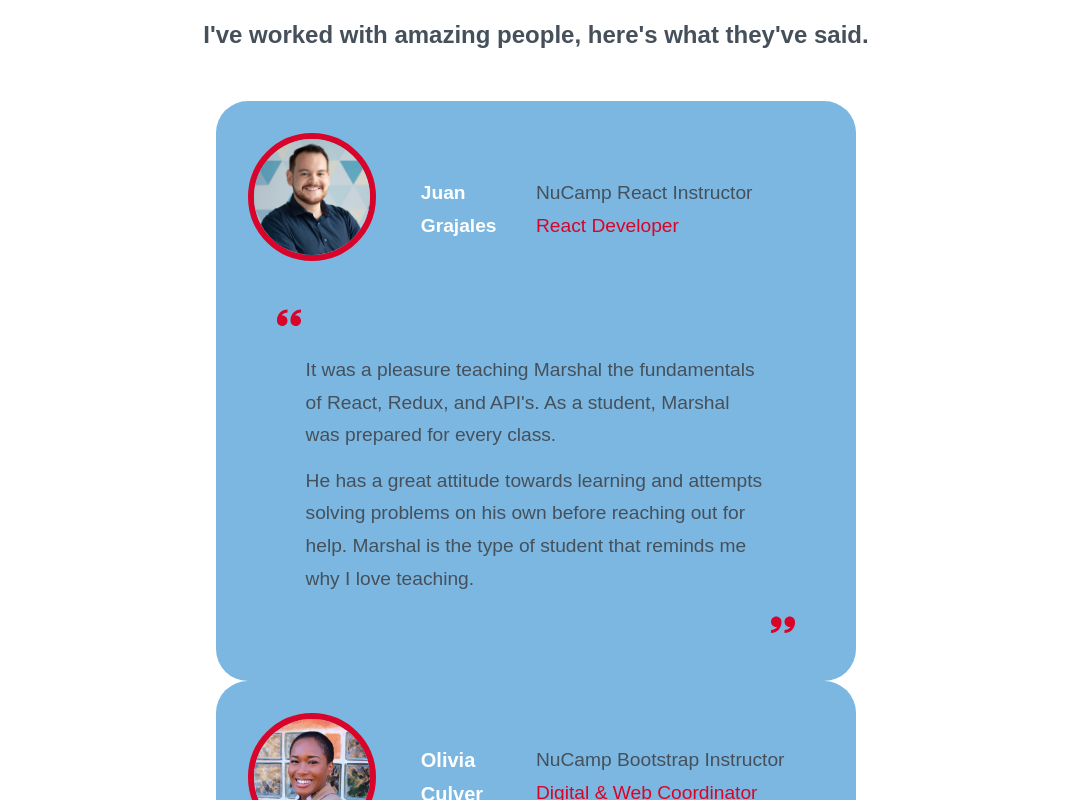
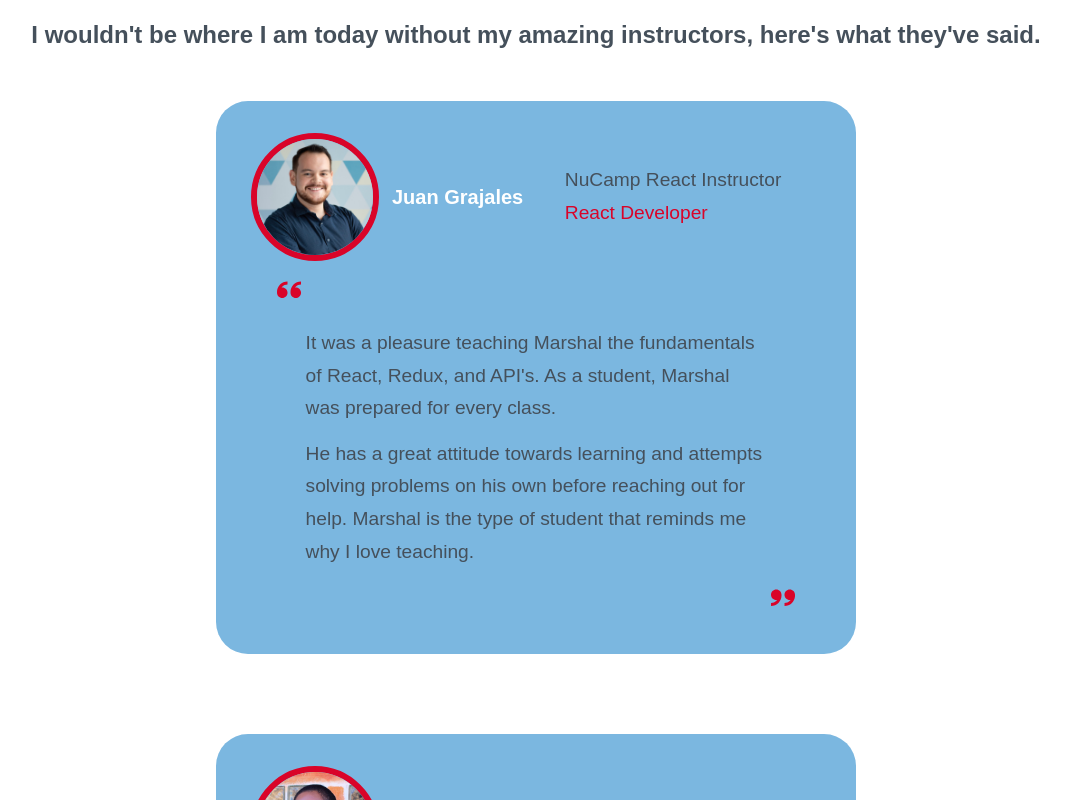
Before and after one commit to remarshal/marshal-rocks-react, a React (Create React App) app: page / in a window 1280 px wide. Shown: the part 8160-8960 px from the top of the page, without its empty margins (104-1174 px from the left). Built offline with nearby package versions, Linux system fonts and the light colour scheme; a web font is replaced by a local one.

Commit message:
final css

```diff
--- a/src/Components/Testimonials.jsx
+++ b/src/Components/Testimonials.jsx
@@ -11,16 +11,15 @@ const Testimonials = () => {
             <section id='testimonials'>
                 <div className="section-title">
                     <h2>Testimonials</h2>
-                    <h4>I've worked with amazing people, here's what they've said.</h4>
+                    <h4>I wouldn't be where I am today without my amazing instructors, here's what they've said.</h4>
                 </div>
                 <div className="container testimonial--container">
                     <article className="testimonial">
                         <div className='header'>
                             <div className='img--grid'>
-
-                            <a href="#" target='_blank'><img className="client--img" src={Juan} alt="My instructor Juan from NuCamp" /></a>
+                                <a href="#" target='_blank'><img className="client--img" src={Juan} alt="My instructor Juan from NuCamp" /></a>
                             </div>
-                            <p className='client--name'>Juan Grajales</p>
+                            <h5 className='client--name'>Juan Grajales</h5>
                             <div className='client--title'>
                                 <p>NuCamp React Instructor<br></br> <a href="#" target='_blank' >React Developer</a></p>
                             </div>
@@ -34,10 +33,12 @@ const Testimonials = () => {
                     </article>
                     <article className="testimonial">
                         <div className="header">
-                            <a href="#" target='_blank'><img className="client--img" src={Olivia} alt="My instructor Olivia from NuCamp" /></a>
+                            <div className="img--grid">
+                                <a href="#" target='_blank'><img className="client--img" src={Olivia} alt="My instructor Olivia from NuCamp" /></a>
+                            </div>
                             <h5 className='client--name'>Olivia Culver</h5>
                             <div className="client--title">
-                                <p className='client--title'>NuCamp Bootstrap Instructor <a href="#" target='_blank' >Digital & Web Coordinator</a></p>
+                                <p className='client--title'>NuCamp Bootstrap Instructor <br></br> <a href="#" target='_blank' >Digital & Web Coordinator</a></p>
                             </div>
                         </div>
                         <div className='quote--icons-left' ><ImQuotesLeft /></div>
--- a/src/Components/testimonials.css
+++ b/src/Components/testimonials.css
@@ -1,3 +1,5 @@
+
+
 .container.testimonial--container {
   width: 50%;
 }
@@ -7,13 +9,19 @@
   padding: 2rem;
   border-radius: 2rem;
   user-select: none;
+  margin-bottom: 5rem;
 }
 
 .header {
   display: grid;
-  grid-template-columns: 30% 20% 50%;
+  grid-template-columns: 25% 30% 50%;
   align-items: center;
 }
+
+.img--grid {
+    display: flex;
+    justify-content: center;
+  }
 
 .client--img {
   width: 8rem;
@@ -23,8 +31,7 @@
 }
 
 .client--name {
-  font-weight: bold;
-  color: var(--color-white)
+  color: var(--color-white);
 }
 
 .client--review {
@@ -54,11 +61,6 @@
     width: 70%;
   }
 
-  .img--grid {
-    display: flex;
-    justify-content: center;
-  }
-
   .header {
     grid-template-columns: 1fr;
     text-align: center;
```
